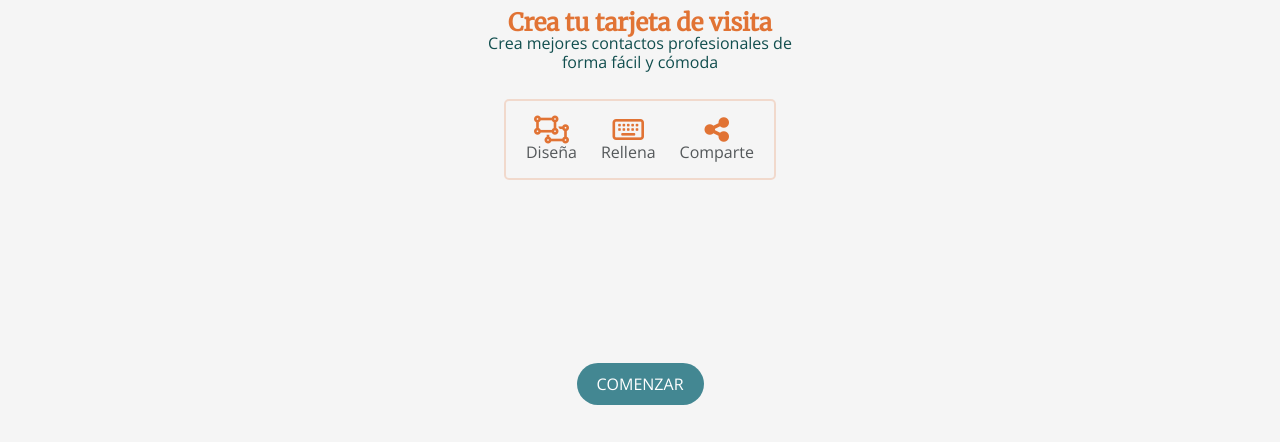
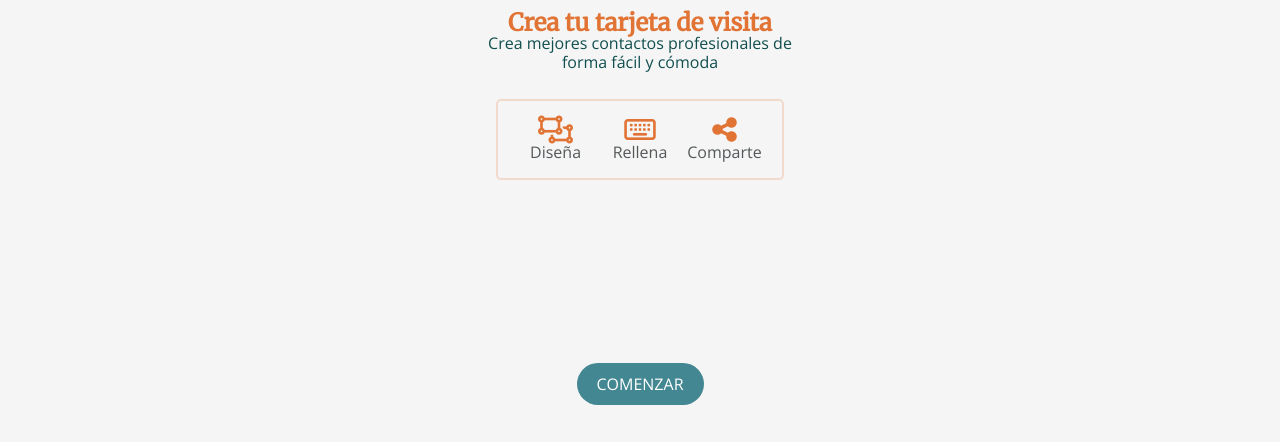
Before and after one commit to Adalab/project-promo-r-module-2-team-1, a website: page src/html/index.html in a window 1280 px wide. Shown: the part 129-571 px from the top of the page. Drawn offline with nearby package versions, Linux system fonts and the light colour scheme; files that its build step writes are made by us from their sources; files whose address does not match are found by name.

Commit message:
fixed fill options

```diff
--- a/src/scss/layout/_landing.scss
+++ b/src/scss/layout/_landing.scss
@@ -1,11 +1,11 @@
 .main__index{
     background-color: $color-white-four;
-
     display: flex;
     flex-direction: column;
     align-items: center;
     justify-content: center;
     padding-bottom: 40px;
+
 
     @media all and (min-width: 768px) {
         padding-top: 31px;
@@ -65,21 +65,27 @@
     }
 
     &__list{
-        display: flex;
+        /*display: flex;
         justify-content: space-between;
         //gap: 24px;
-        min-width: 268px;
+        min-width: 268px;*/
+        display: grid;
+        grid-template-columns: 1fr 1fr 1fr;
+        grid-template-rows: auto auto;
+        text-align: center;
 
         @media all and (min-width: 768px) {
             //gap: 30px;
         }
 
         &--item {
-            list-style: none;
+           /* list-style: none;
             display: flex;
             flex-direction: column;
             align-items: center;
-            text-align: center;
+            text-align: center;*/
+            display: grid;
+            grid-row: 2/3;
             font-size: 12.8px;
             font-family: $font-family-opensans;
             color: $color-gunmetal;
```
